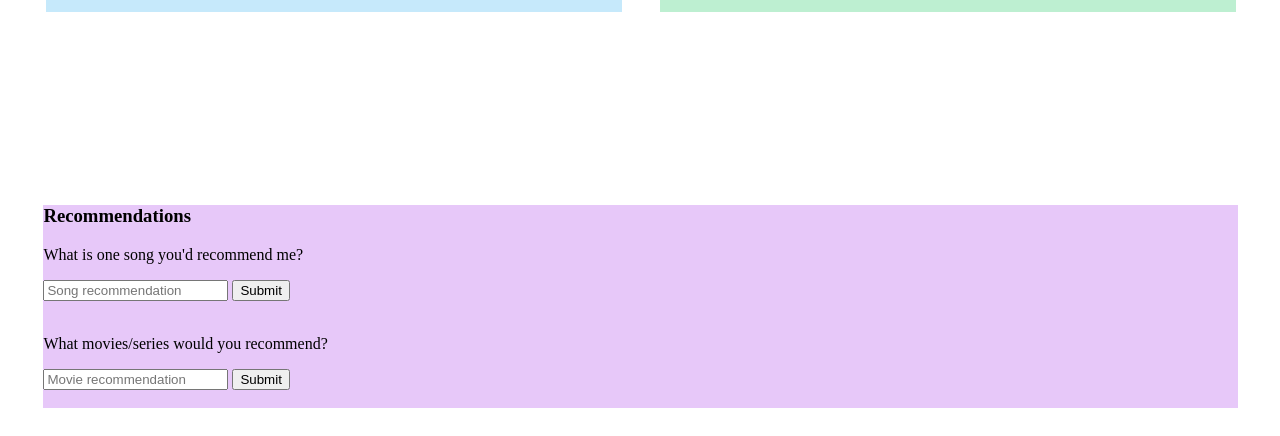
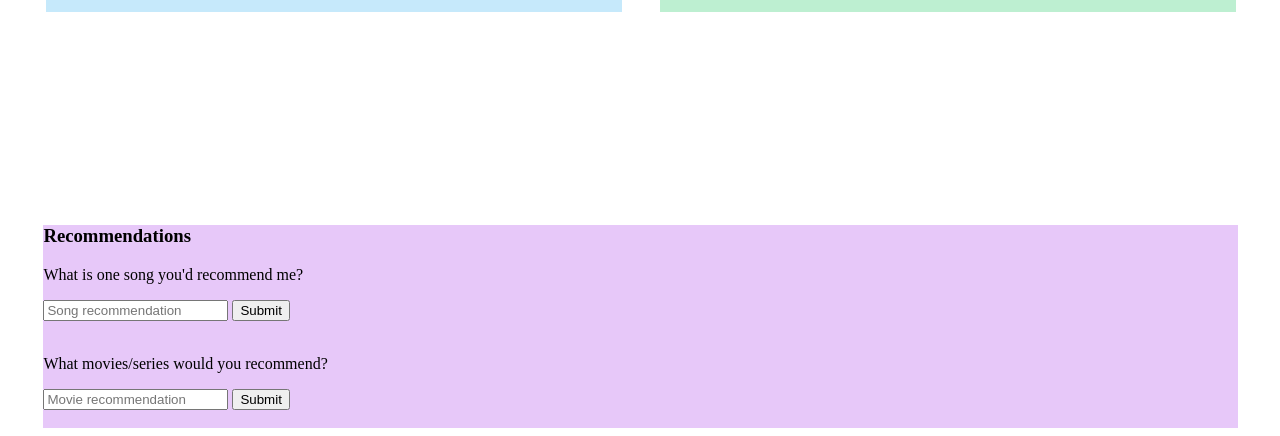
Before and after one commit to wangeline/Info-Page, a website: page index2.html in a window 1280 px wide. Shown: the part 2285-2721 px from the top of the page. Drawn offline with Linux system fonts and the light colour scheme.

Commit message:
Update index2.html

```diff
--- a/index2.html
+++ b/index2.html
@@ -172,7 +172,7 @@ iframe {
 
 #recDiv {
   background-color: #E7C8F9;
-  margin-top: 720px;
+  margin-top: 740px;
   margin-left: 2.8%;
   margin-right: 2.7%;
 }
```
